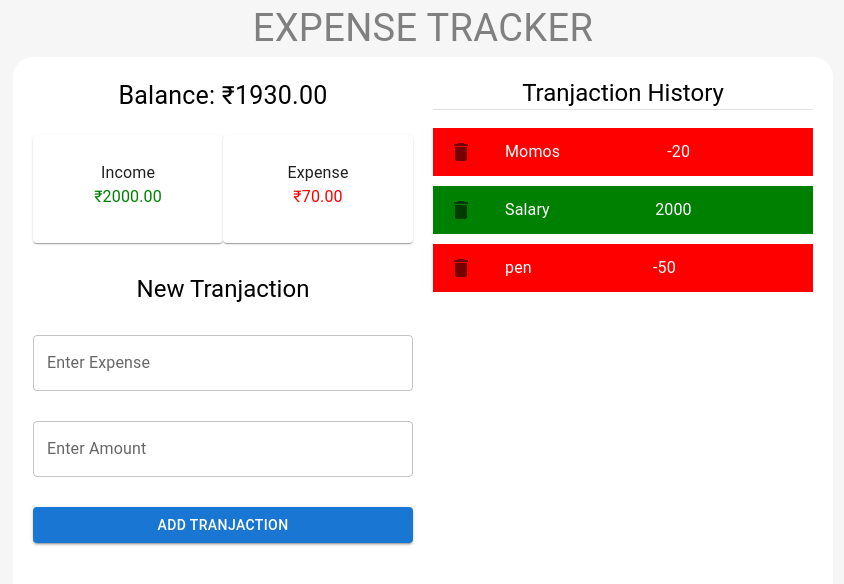
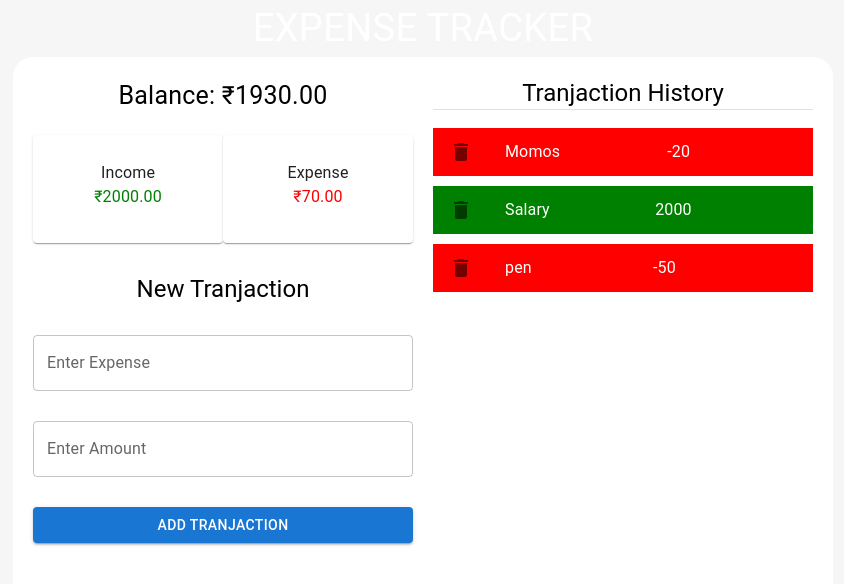
Before and after one commit to Abinashpatri/expense_tracker, a React (Create React App) app: page / in a window 1280 px wide. Shown: the top 584 px of the page, without its empty margins (217-1061 px from the left). Built offline with nearby package versions, Linux system fonts and the light colour scheme.

Commit message:
Update App.js

```diff
--- a/src/App.js
+++ b/src/App.js
@@ -8,7 +8,7 @@ import Tranjactions from "./components/Tranjactions";
 
 const Header = styled(Typography)`
   font-size: 38px;
-  color: grey;
+  color: white;
   text-transform: uppercase;
 `;
 const Component = styled(Box)`
```
